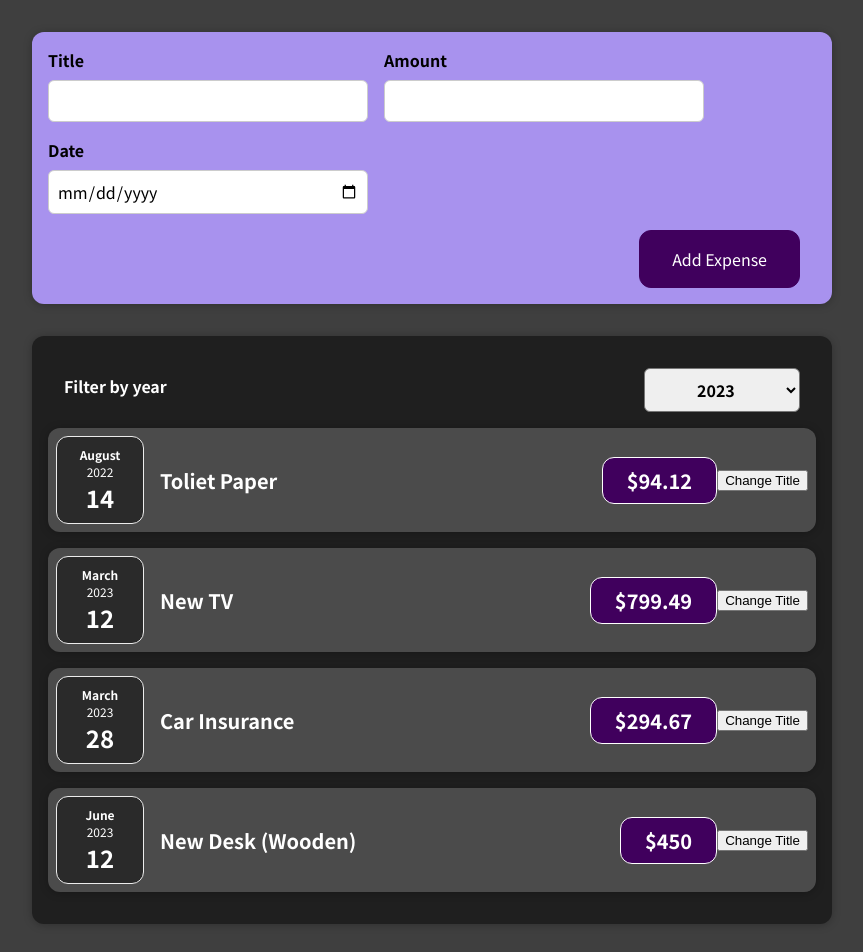
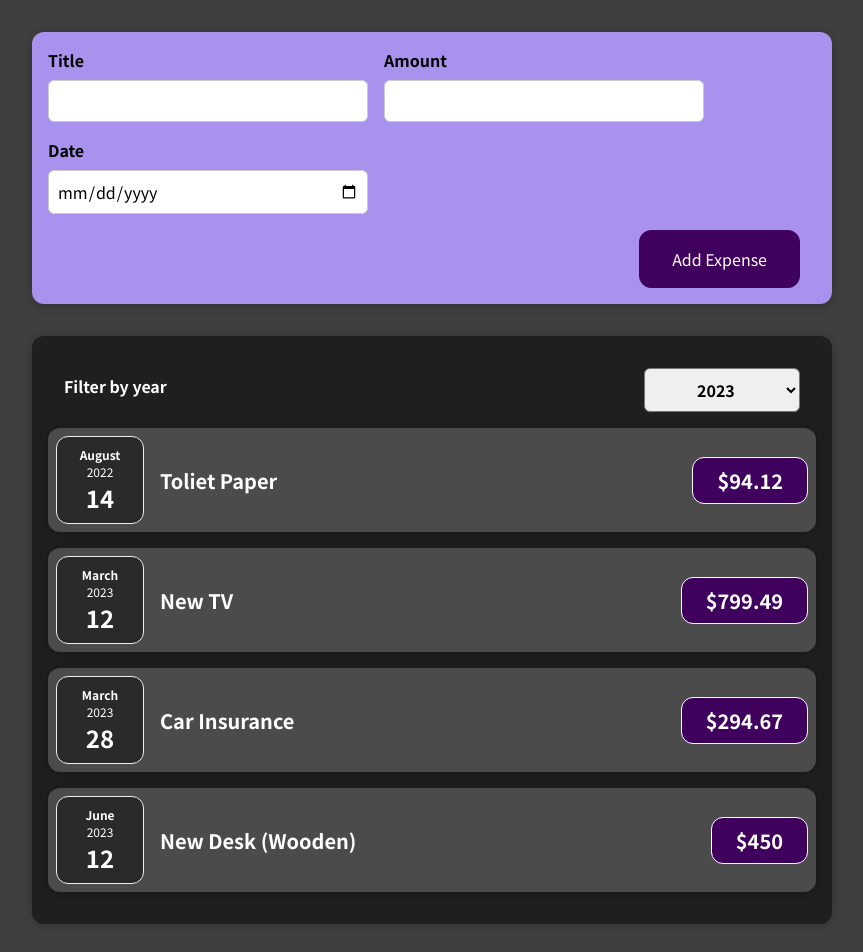
Before and after one commit to SarahKatherineFrancis/react-basic-expense-app, a React (Create React App) app: page / in a window 1280 px wide. Shown: the top 952 px of the page, without its empty margins (208-1071 px from the left). Built offline with nearby package versions, Linux system fonts and the light colour scheme.

Commit message:
Refactored Expenses component to use mapping

```diff
--- a/src/components/Expenses/ExpenseItem.js
+++ b/src/components/Expenses/ExpenseItem.js
@@ -1,23 +1,16 @@
-import React, { useState } from "react";
+import React from "react";
 import "./ExpenseItem.css";
 import ExpenseDate from "./ExpenseDate";
 import Card from "../UI/Card";
 
 const ExpenseItem = ({ date, title, amount }) => {
-  const [titleState, setTitleState] = useState(title);
-
-  const clickHandler = () => {
-    setTitleState("Updated");
-  };
-
   return (
     <Card className="expense-item">
       <ExpenseDate date={date} />
       <div className="expense-item__description">
-        <h2>{titleState}</h2>
+        <h2>{title}</h2>
         <div className="expense-item__price">${amount}</div>
       </div>
-      <button onClick={clickHandler}>Change Title</button>
     </Card>
   );
 };
--- a/src/components/Expenses/Expenses.js
+++ b/src/components/Expenses/Expenses.js
@@ -18,26 +18,13 @@ const Expenses = ({ expenses }) => {
           selectedYear={filteredYear}
           onChangeFilter={addFilterHandler}
         />
-        <ExpenseItem
-          title={expenses[0].title}
-          amount={expenses[0].amount}
-          date={expenses[0].date}
-        />
-        <ExpenseItem
-          title={expenses[1].title}
-          amount={expenses[1].amount}
-          date={expenses[1].date}
-        />
-        <ExpenseItem
-          title={expenses[2].title}
-          amount={expenses[2].amount}
-          date={expenses[2].date}
-        />
-        <ExpenseItem
-          title={expenses[3].title}
-          amount={expenses[3].amount}
-          date={expenses[3].date}
-        />
+        {expenses.map((expense) => (
+          <ExpenseItem
+            title={expense.title}
+            amount={expense.amount}
+            date={expense.date}
+          />
+        ))}
       </Card>
     </div>
   );
```
